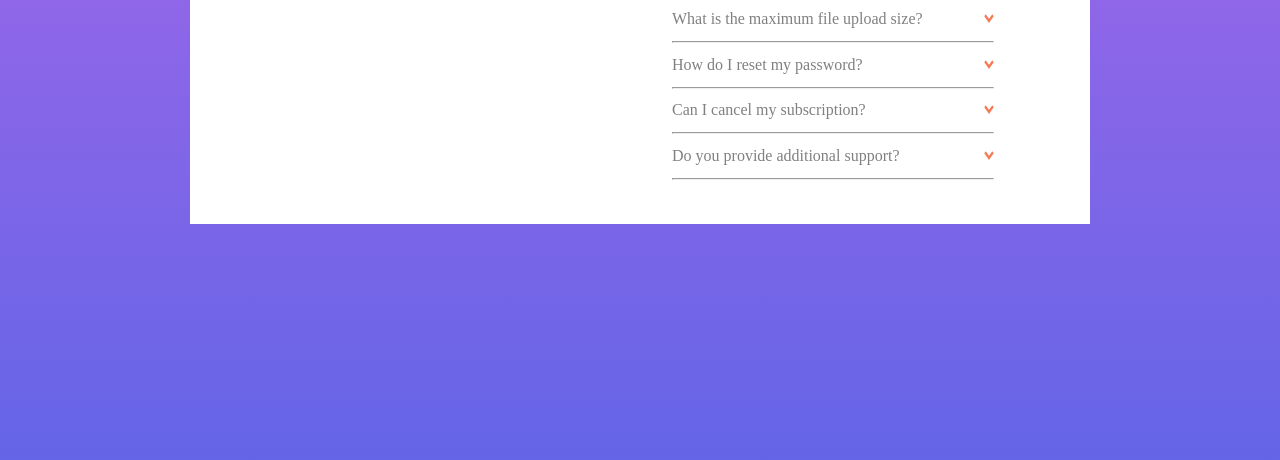
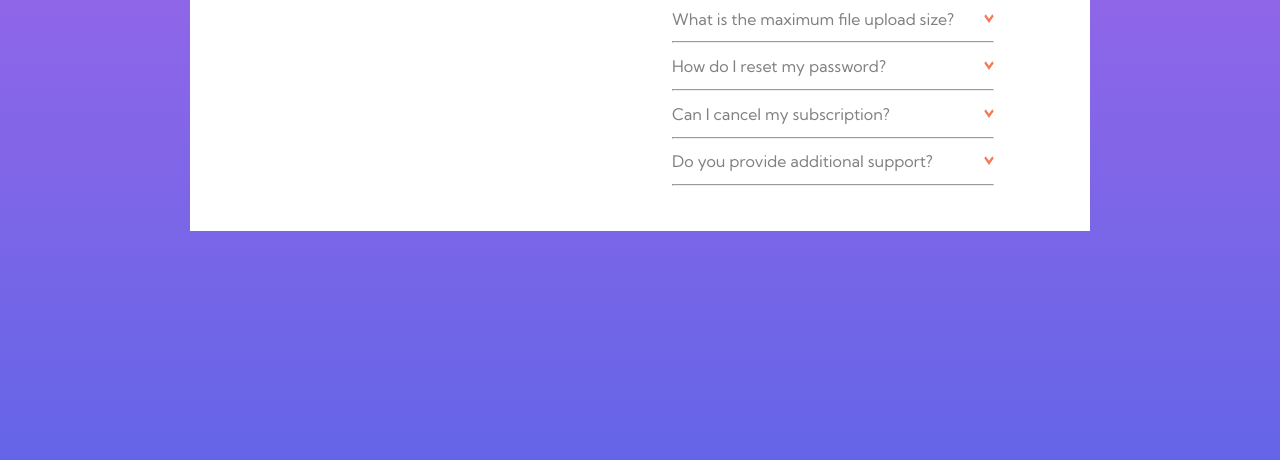
Before and after one commit to nkriedner/faq-accordion-card-challenge, a plain HTML site: page index.html in a window 1280 px wide. Shown: the part 340-800 px from the top of the page. Drawn offline with Linux system fonts and the light colour scheme.

Commit message:
Add google font 'Kumbh Sans' and use in body

```diff
--- a/index.html
+++ b/index.html
@@ -8,6 +8,9 @@
         <link rel="icon" type="image/png" sizes="32x32" href="./images/favicon-32x32.png" />
 
         <title>Frontend Mentor | FAQ Accordion Card</title>
+        <link rel="preconnect" href="https://fonts.googleapis.com" />
+        <link rel="preconnect" href="https://fonts.gstatic.com" crossorigin />
+        <link href="https://fonts.googleapis.com/css2?family=Kumbh+Sans:wght@400;700&display=swap" rel="stylesheet" />
         <link rel="stylesheet" href="styles.css" />
     </head>
     <body>
--- a/styles.css
+++ b/styles.css
@@ -8,6 +8,7 @@
 body {
     height: 100vh;
     background: linear-gradient(to bottom, hsl(273, 75%, 66%), hsl(240, 73%, 65%));
+    font-family: "Kumbh Sans", sans-serif;
     display: flex;
     justify-content: center;
     align-items: center;
```
